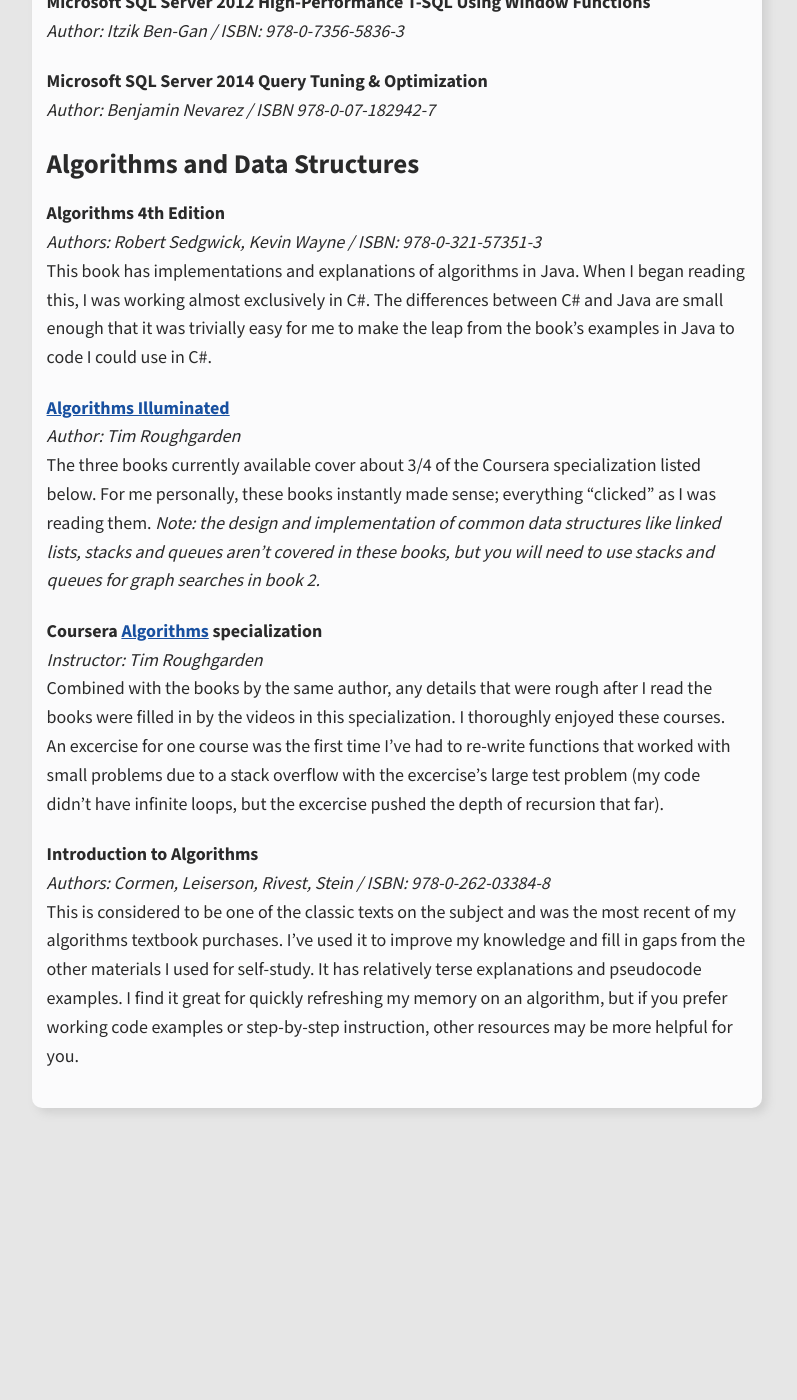
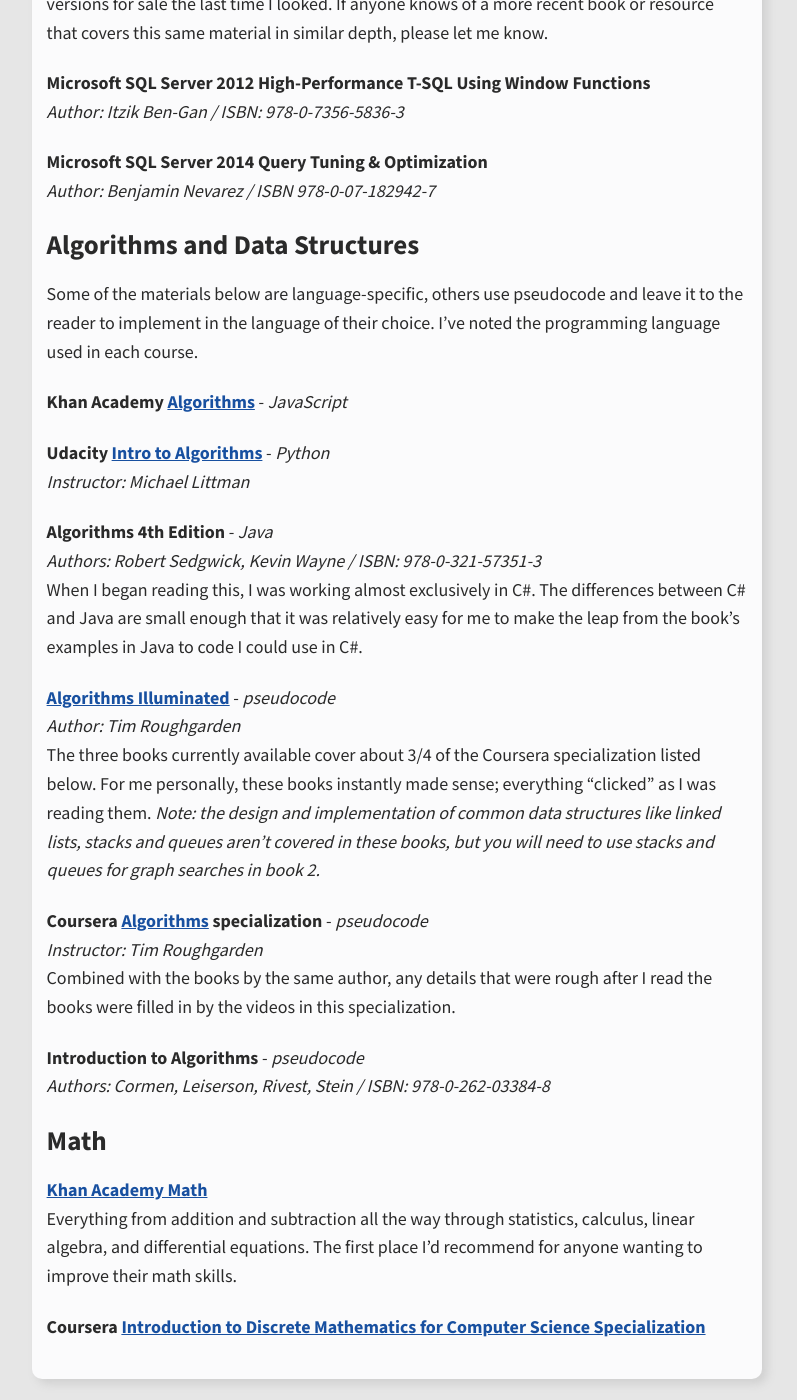
Before and after one commit to ShawnPence/shawnpence.github.io, a Jekyll site: the page built from resources.md, in a window 1280 px wide and 1400 px high, scrolled down 1360 px. Shown: the whole window, without its empty margins (243-1040 px from the left). Built offline with Jekyll 4.4.1, drawn with Linux system fonts in a browser that asks for light colours; before the commit the page ends 2536 px from its top, so only the background shows below that; some of the changed text lies outside the part shown.

Commit message:
add additional courses

```diff
--- a/resources.md
+++ b/resources.md
@@ -7,6 +7,11 @@
 Here are some of the many resources I've used to improve myself and my development skills. I hope you find these as helpful in your career as I have in mine.
 
 *The beginner resources I used when I first began programming are out of print, so the list below has no true beginner resources.*
+
+- [Software Development in General](#software-development-in-general)
+- [SQL](#sql)
+- [Algorithms and Data Structures](#algorithms-and-data-structures)
+- [Math](#math)
 
 ## Software Development in General
 
@@ -20,11 +25,11 @@
 
 ## SQL
 
-Knowing how to get the most out of SQL can be the difference between a query that returns in minutes and one that retuns in fractions of a second. I listed the books below in the order I read them - the concepts from these books get progressively more advanced, and the advanced books will make more sense with the knowledge foundation from the first books.
+I listed the books below in the order I read them - the concepts from these books get progressively more advanced, and the advanced books will make more sense with the knowledge foundation from the first books.
 
 **Inside SQL Server 2008 T-SQL Querying**<br>
 *Authors: Itzik Ben-Gan, Lubor Kollar, Dejan Sarka, Steve Kass / ISBN: 978-0-7356-2603-4*<br>
-There is a newer edition currently available, but I used the 2008 edition. From what I've heard, the the new edition of the book should be as good as the one I read.
+There is a newer edition currently available, but I used the 2008 edition. I've heard that the the new edition of the book should be as good as the one I read.
 
 **Inside SQL Server 2008 T-SQL Programming**<br>
 *Authors: Itzik Ben-Gan, Dejan Sarka, Roger Wolter, Greg Low, Ed Katibah, Isaac Kunen / ISBN: 978-0-7356-2602-7*<br>
@@ -38,18 +43,31 @@
 
 ## Algorithms and Data Structures
 
-**Algorithms 4th Edition**<br>
+Some of the materials below are language-specific, others use pseudocode and leave it to the reader to implement in the language of their choice. I've noted the programming language used in each course.
+
+**Khan Academy [Algorithms](https://www.khanacademy.org/computing/computer-science/algorithms)** - *JavaScript*<br>
+
+**Udacity [Intro to Algorithms](https://www.udacity.com/course/intro-to-algorithms--cs215)** - *Python*<br>
+*Instructor: Michael Littman*
+
+**Algorithms 4th Edition** - *Java*<br>
 *Authors: Robert Sedgwick, Kevin Wayne / ISBN: 978-0-321-57351-3*<br>
-This book has implementations and explanations of algorithms in Java. When I began reading this, I was working almost exclusively in C#. The differences between C# and Java are small enough that it was trivially easy for me to make the leap from the book's examples in Java to code I could use in C#.
+When I began reading this, I was working almost exclusively in C#. The differences between C# and Java are small enough that it was relatively easy for me to make the leap from the book's examples in Java to code I could use in C#.
 
-**[Algorithms Illuminated](http://www.algorithmsilluminated.org/)**<br>
+**[Algorithms Illuminated](http://www.algorithmsilluminated.org/)** - *pseudocode*<br>
 *Author: Tim Roughgarden*<br>
 The three books currently available cover about 3/4 of the Coursera specialization listed below. For me personally, these books instantly made sense; everything "clicked" as I was reading them. *Note: the design and implementation of common data structures like linked lists, stacks and queues aren't covered in these books, but you will need to use stacks and queues for graph searches in book 2.*
 
-**Coursera [Algorithms](https://www.coursera.org/specializations/algorithms) specialization**<br>
+**Coursera [Algorithms](https://www.coursera.org/specializations/algorithms) specialization** - *pseudocode*<br>
 *Instructor: Tim Roughgarden*<br>
-Combined with the books by the same author, any details that were rough after I read the books were filled in by the videos in this specialization. I thoroughly enjoyed these courses. An excercise for one course was the first time I've had to re-write functions that worked with small problems due to a stack overflow with the excercise's large test problem (my code didn't have infinite loops, but the excercise pushed the depth of recursion that far).
+Combined with the books by the same author, any details that were rough after I read the books were filled in by the videos in this specialization.
 
-**Introduction to Algorithms**<br>
+**Introduction to Algorithms** - *pseudocode*<br>
 *Authors: Cormen, Leiserson, Rivest, Stein / ISBN: 978-0-262-03384-8*<br>
-This is considered to be one of the classic texts on the subject and was the most recent of my algorithms textbook purchases. I've used it to improve my knowledge and fill in gaps from the other materials I used for self-study. It has relatively terse explanations and pseudocode examples. I find it great for quickly refreshing my memory on an algorithm, but if you prefer working code examples or step-by-step instruction, other resources may be more helpful for you.
+
+## Math
+
+**[Khan Academy Math](https://www.khanacademy.org/math)**<br>
+Everything from addition and subtraction all the way through statistics, calculus, linear algebra, and differential equations. The first place I'd recommend for anyone wanting to improve their math skills.
+
+**Coursera [Introduction to Discrete Mathematics for Computer Science Specialization](https://www.coursera.org/specializations/discrete-mathematics)**
```
